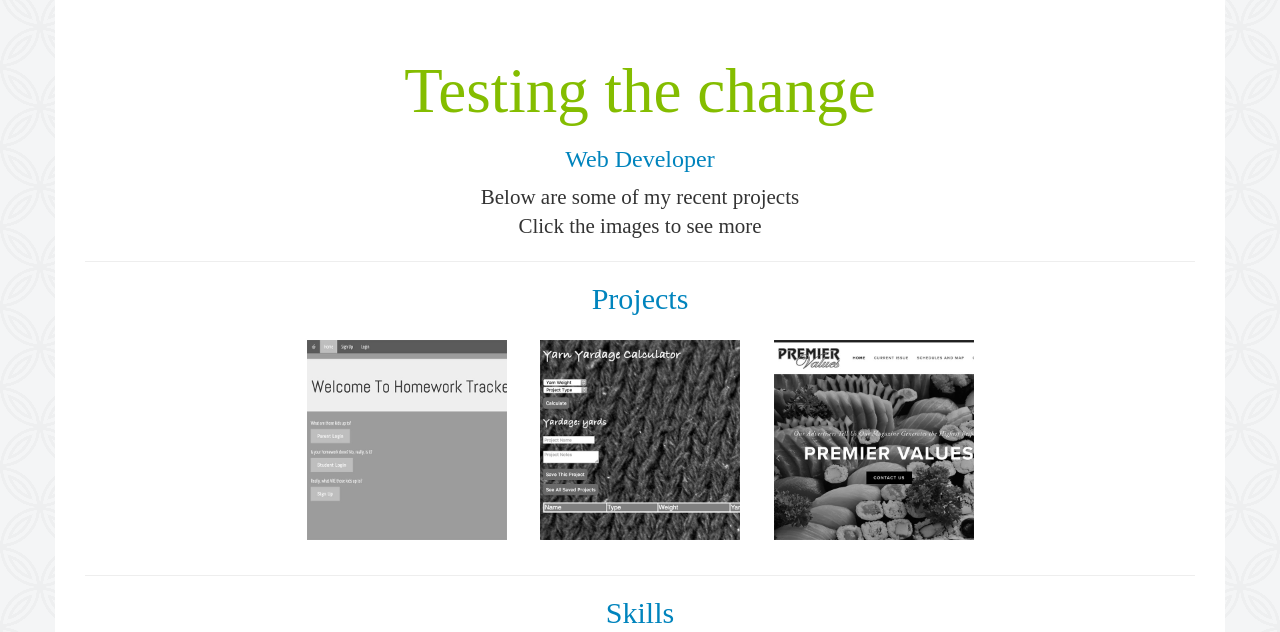
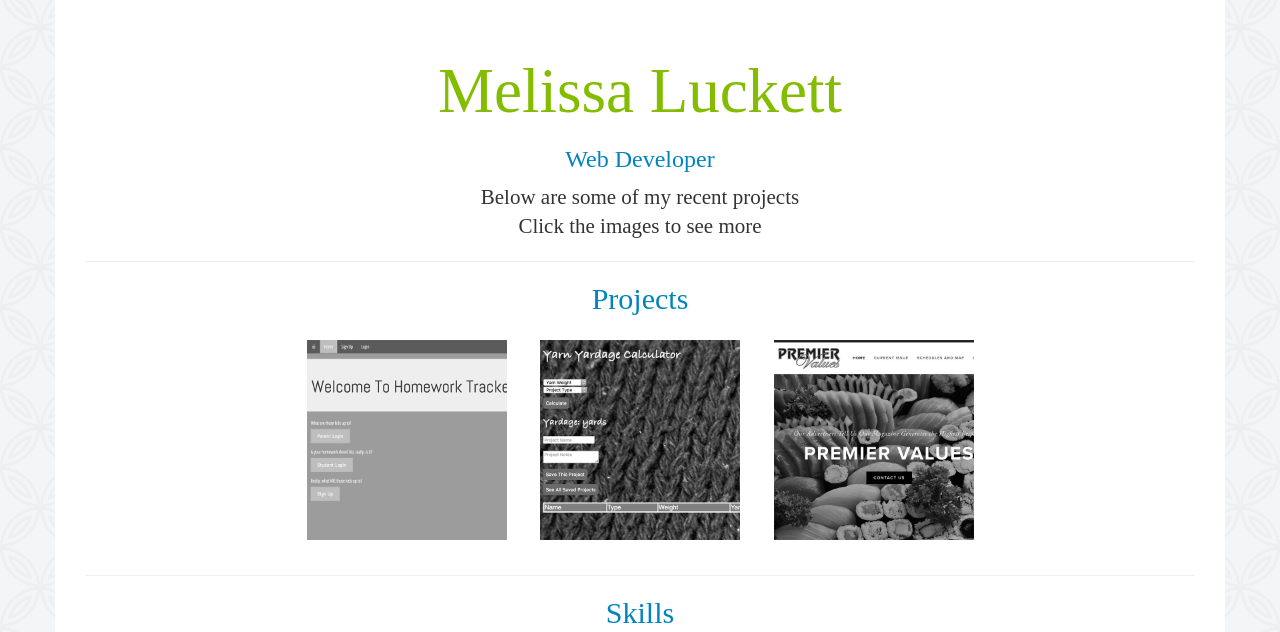
Before and after one commit to lissaluck/personal-portfolio, a plain HTML site: page index.html in a window 1280 px wide. Shown: the part 53-685 px from the top of the page. Drawn offline with nearby package versions, Linux system fonts and the light colour scheme.

Commit message:
reverting back

```diff
--- a/index.html
+++ b/index.html
@@ -52,7 +52,7 @@
 <div class="container main">
 
     <div class="starter-template">
-        <h1 class="brand-name">Testing the change</h1>
+        <h1 class="brand-name">Melissa Luckett</h1>
         <h3>Web Developer</h3>
 
         <p class="lead">Below are some of my recent projects<br>Click the images to see more <br> </p>
```
